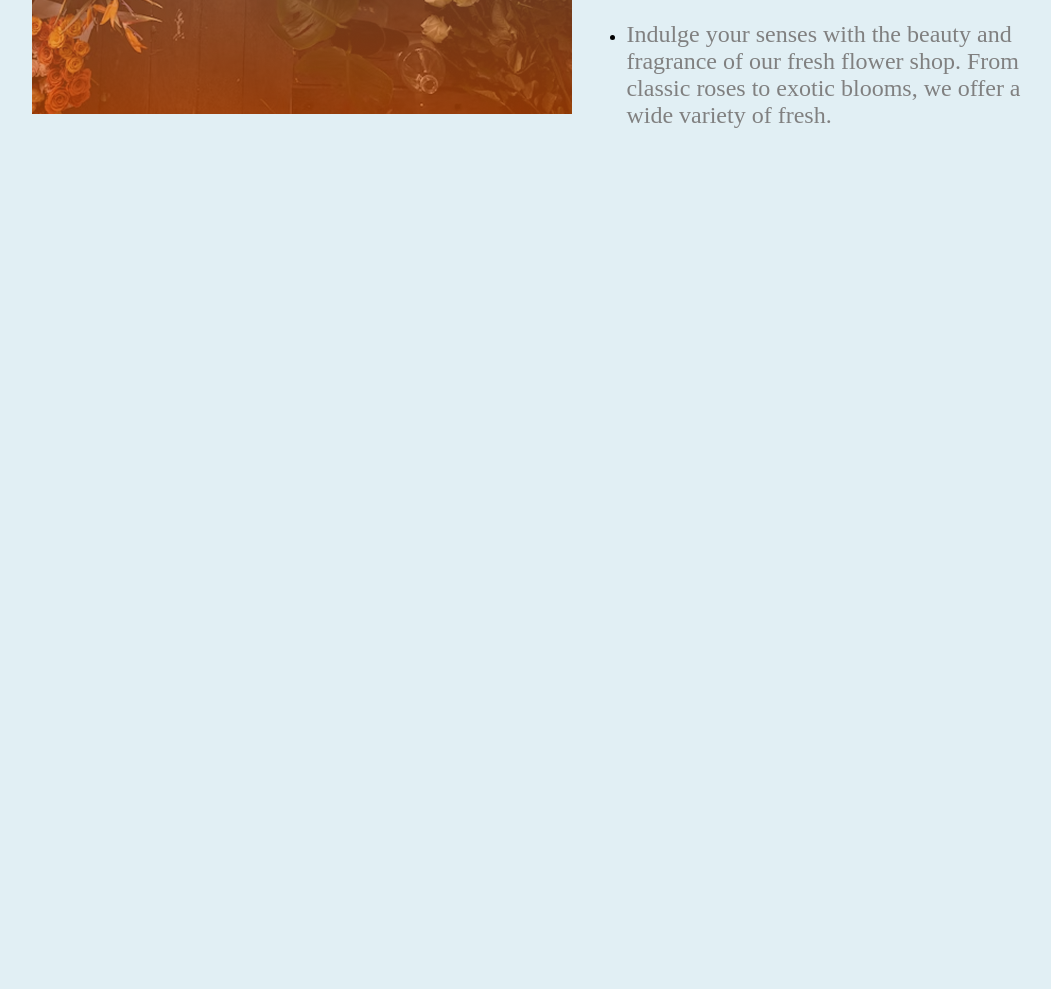
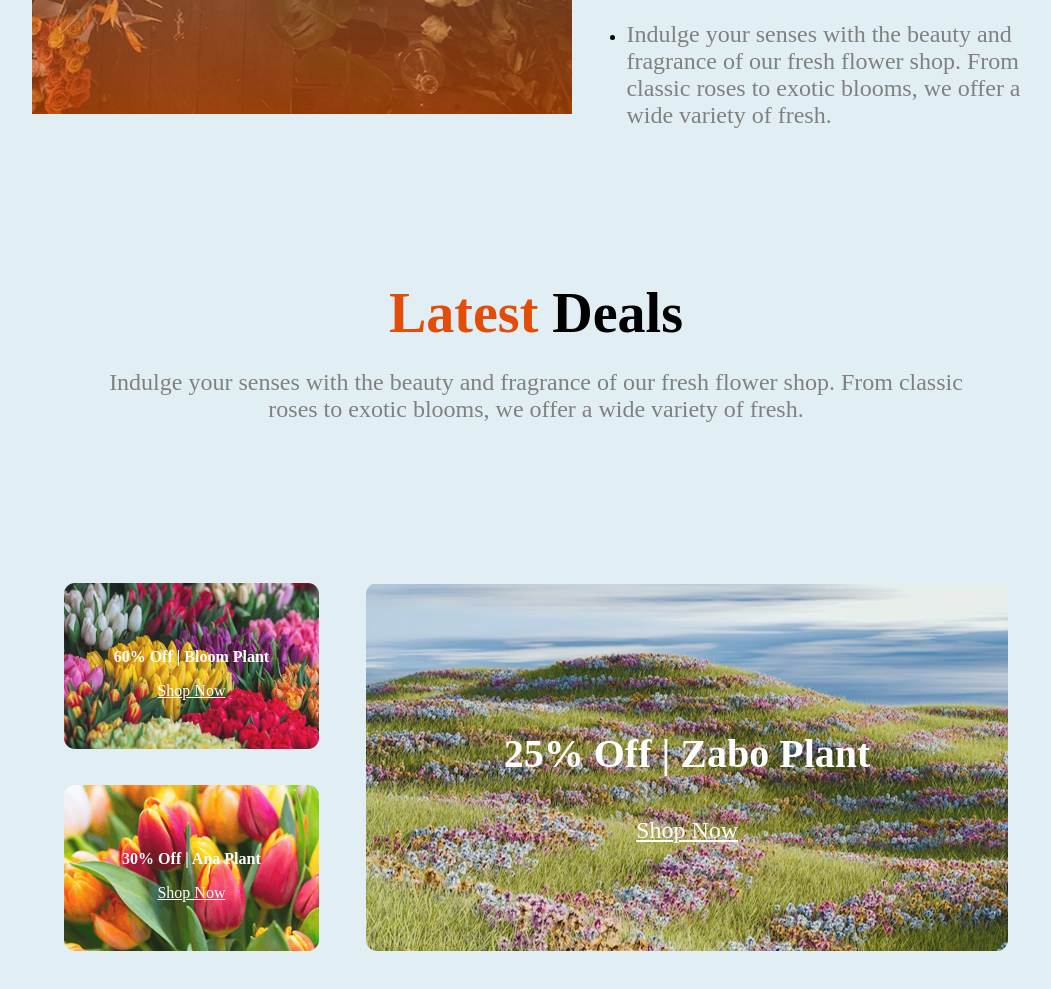
Before and after one commit to SadiaIslamSmrity/A2, a plain HTML site: page A2.html in a window 1280 px wide. Shown: the part 2777-3766 px from the top of the page, without its empty margins (104-1155 px from the left). Before the commit the page ends 3058 px from the top, so only its background shows below. Drawn offline with Linux system fonts and the light colour scheme.

Commit message:
latestDeal

```diff
--- a/A2.css
+++ b/A2.css
@@ -146,3 +146,90 @@ body{
     font-size: 1.5rem;
     color: grey
 }
+/* latest deal */
+.latestdeals{
+    margin: 5rem 12rem;
+    text-align: center;
+}
+.latest{
+    font-size: 3.5rem;
+    font-weight: bolder;
+    color: rgb(226, 78, 10);
+}
+.deals{
+    font-size: 3.5rem;
+    font-weight: bolder;
+}
+.triplet{
+    display: grid;
+    grid-template-columns: 27% 68%;
+    margin: 10rem;
+    height: 23rem;
+    gap: 1rem;
+    justify-content: space-between;
+}
+.a{
+    display: flex;
+    flex-direction: column;
+    gap: 1rem;
+    justify-content: space-between;
+}
+.bloom{
+    background-image: url(assets/deal-bloom.png);
+    background-repeat: no-repeat;
+    background-size: cover;
+    opacity: 90%;
+    margin: 0;
+    height: 45%;
+    border-radius: 0.7rem;
+    display: flex;
+    flex-direction: column;
+    text-align: center;
+    justify-content: center;
+    align-items: center;
+}
+.aBig{
+    font-size: 1rem;
+    color: white;
+    font-weight: bolder;
+}
+.shopnow{
+    color: white;
+    font-size: 1rem;
+}
+.ana{
+    background-image: url(assets/deal-ana.png);
+    background-repeat: no-repeat;
+    background-size: cover;
+    opacity: 90%;
+    margin: 0;
+    height: 45%;
+    border-radius: 0.7rem;
+    display: flex;
+    flex-direction: column;
+    text-align: center;
+    justify-content: center;
+    align-items: center;
+}
+.b{
+    background-image: url(assets/deal-zabo.png);
+    background-repeat: no-repeat;
+    opacity: 90%;
+    margin: 0;
+    height: 100%;
+    border-radius: 0.7rem;
+    display: flex;
+    flex-direction: column;
+    text-align: center;
+    justify-content: center;
+    align-items: center;
+}
+.bBig{
+    font-size: 2.5rem;
+    color: white;
+    font-weight: bolder;
+}
+.Bshopnow{
+    color: white;
+    font-size: 1.5rem;
+}
--- a/A2.html
+++ b/A2.html
@@ -105,3 +105,24 @@
             </p>
         </div>
     </div>
+    <!-- latest deal -->
+    <div class="latestdeals">
+            <p><span class="latest">Latest </span><span class="deals">Deals</span></p>
+            <p class="indulge2">Indulge your senses with the beauty and fragrance of our fresh flower shop. From classic roses to exotic blooms, we offer a wide variety of fresh.</p>
+    </div>
+    <div class="triplet">
+        <div class="a">
+            <div class="bloom">
+                <p class="aBig">60% Off | Bloom Plant</p>
+                <a href="" class="shopnow">Shop Now</a>
+            </div>
+            <div class="ana">
+                <p class="aBig">30% Off | Ana  Plant</p>
+                <a href="" class="shopnow">Shop Now</a>
+            </div>
+        </div>
+        <div class="b">
+            <p class="bBig">25% Off | Zabo Plant</p>
+            <a href="" class="Bshopnow">Shop Now</a>
+        </div>
+    </div>
```
